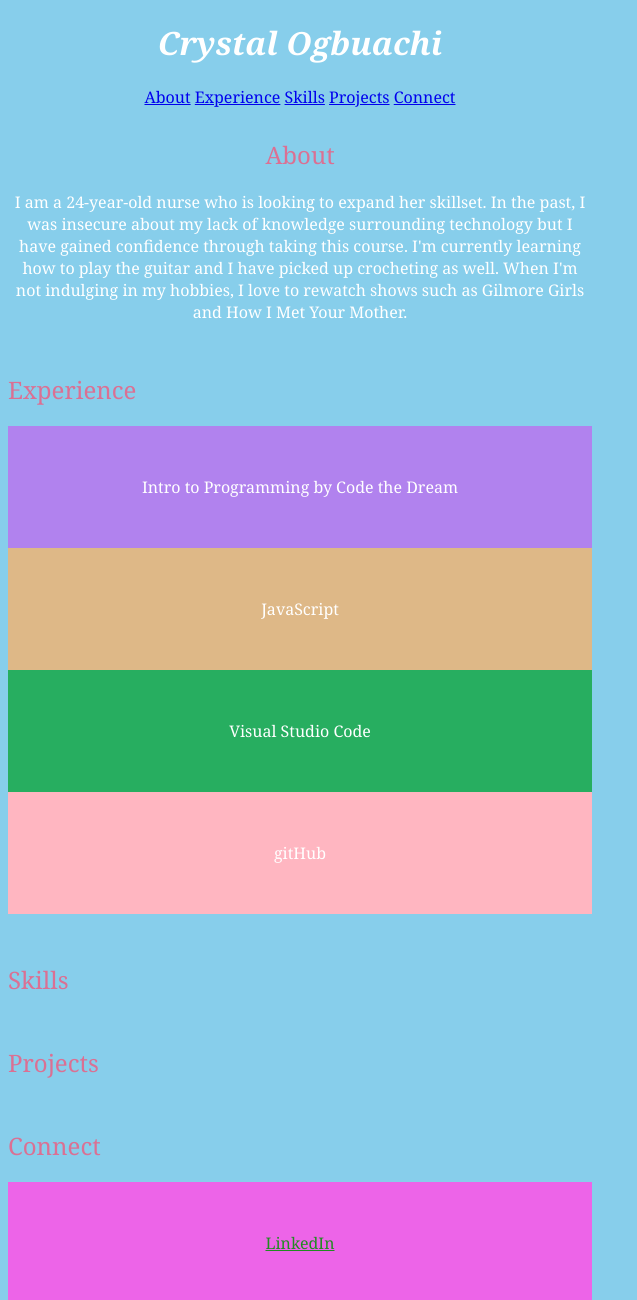
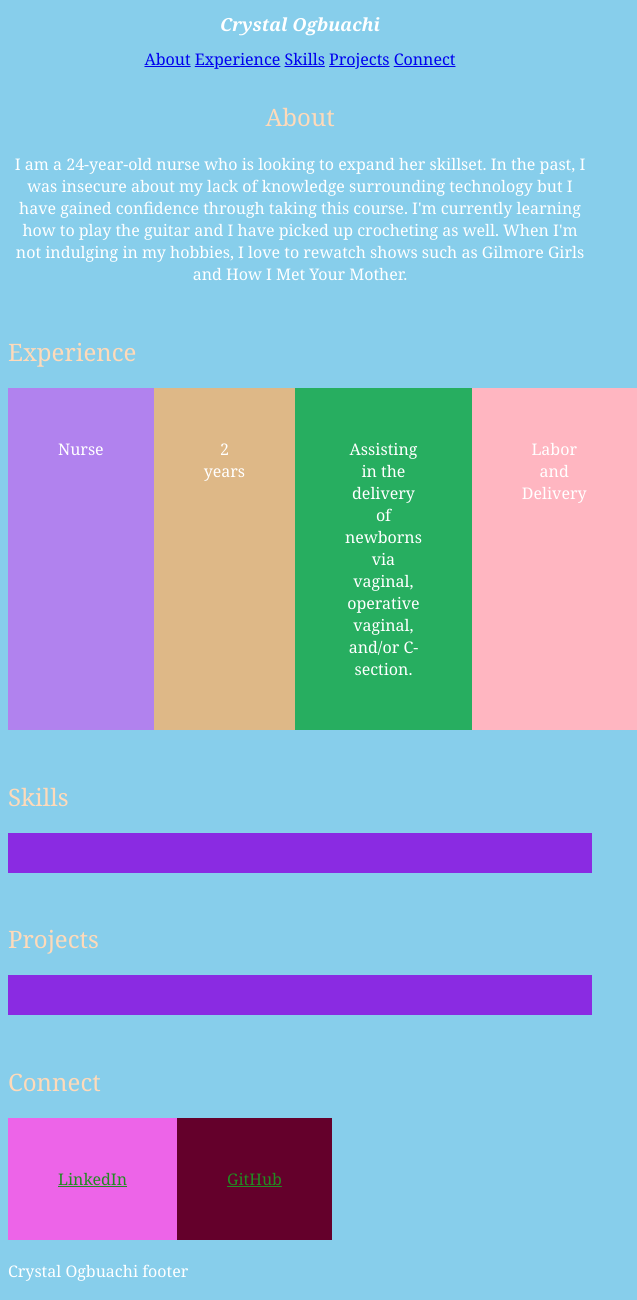
Before and after one commit to cogbuachi2/crystal-ogbuachi-kepler, a plain HTML site: page index.html in a window 600 px wide. Shown: the top 1300 px of the page, 637 px wide, since content can reach past the window. Drawn offline with Linux system fonts and the light colour scheme.

Commit message:
responsiveness added

```diff
--- a/css/index.css
+++ b/css/index.css
@@ -45,14 +45,54 @@ h1 {
 .nav-link {
     text-align:center;
     justify-content: center;
+    position: sticky;
+    top: 0;
 }
 
 .flex-container {
     display: flex;
-    flex-direction: column;
+    flex-direction: row;
 }
 
 .flex-item {
     padding: 50px;
     text-align: center;
 }
+
+
+@media (min-width: 600px) { /* desktop styles go here */
+    h2 {
+        color: peachpuff;
+        font-size: x-large;
+    }
+
+    ul {
+        padding: 40px;
+        background-color: rgb(251, 240, 255);
+    }
+
+    h1 {
+        font-size: xx-large;
+        font-style: normal;
+    }
+
+}
+
+@media (max-width: 601px) { /* tablet styles go here */
+    header {
+        color: plum;
+        font-size: medium;
+    }
+
+    ul {
+        padding: 20px;
+        background-color: blueviolet;
+    }
+
+    h1 {
+        font-size: large;
+        font-style: italic;
+
+    }
+
+}
--- a/index.html
+++ b/index.html
@@ -25,14 +25,15 @@
         <section id="Experience">
             <h2>Experience</h2>
                 <div class="flex-container">
-                    <div class="flex-item" style="background-color: rgb(177, 130, 238);">Intro to Programming by Code the Dream</div>
-                    <div class="flex-item" style="background-color: burlywood;">JavaScript</div>
-                    <div class="flex-item" style="background-color: #27ae60;">Visual Studio Code</div>
-                    <div class="flex-item" style="background-color: lightpink;">gitHub</div>
-            </div>
+                    <div class="flex-item" style="background-color: rgb(177, 130, 238);">Nurse</div>
+                    <div class="flex-item" style="background-color: burlywood;">2 years</div>
+                    <div class="flex-item" style="background-color: #27ae60;">Assisting in the delivery of newborns via vaginal, operative vaginal, and/or C-section.</div>
+                    <div class="flex-item" style="background-color: lightpink;">Labor and Delivery</div>
+                </div>
         </section>
         <section id="Skills">
             <h2>Skills</h2>
+            <ul></ul>
 
         </section>
         <section id="Projects">
@@ -43,9 +44,9 @@
             <h2>Connect</h2>
                <div class="flex-container">
                 <div class="flex-item" style="background-color: rgb(237, 100, 232);"><a href="https://linkedin.com/in/cogbuachi"> LinkedIn </a></div>
-                    </div>
                 <div class="flex-item" style="background-color: rgb(100, 0, 43);"><a href ="https://github.com/cogbuachi2"> GitHub </a></div>
             </div>
         </section>
+    <script src ="js/index.js"></script>
 </body>
 </html>
--- /dev/null
+++ b/js/index.js
@@ -0,0 +1,5 @@
+var body = document.getElementsByTagName("body")[0]
+console.log(body);
+const footer = document.createElement("footer")
+footer.innerHTML = "Crystal Ogbuachi footer"
+body.appendChild(footer)
```
